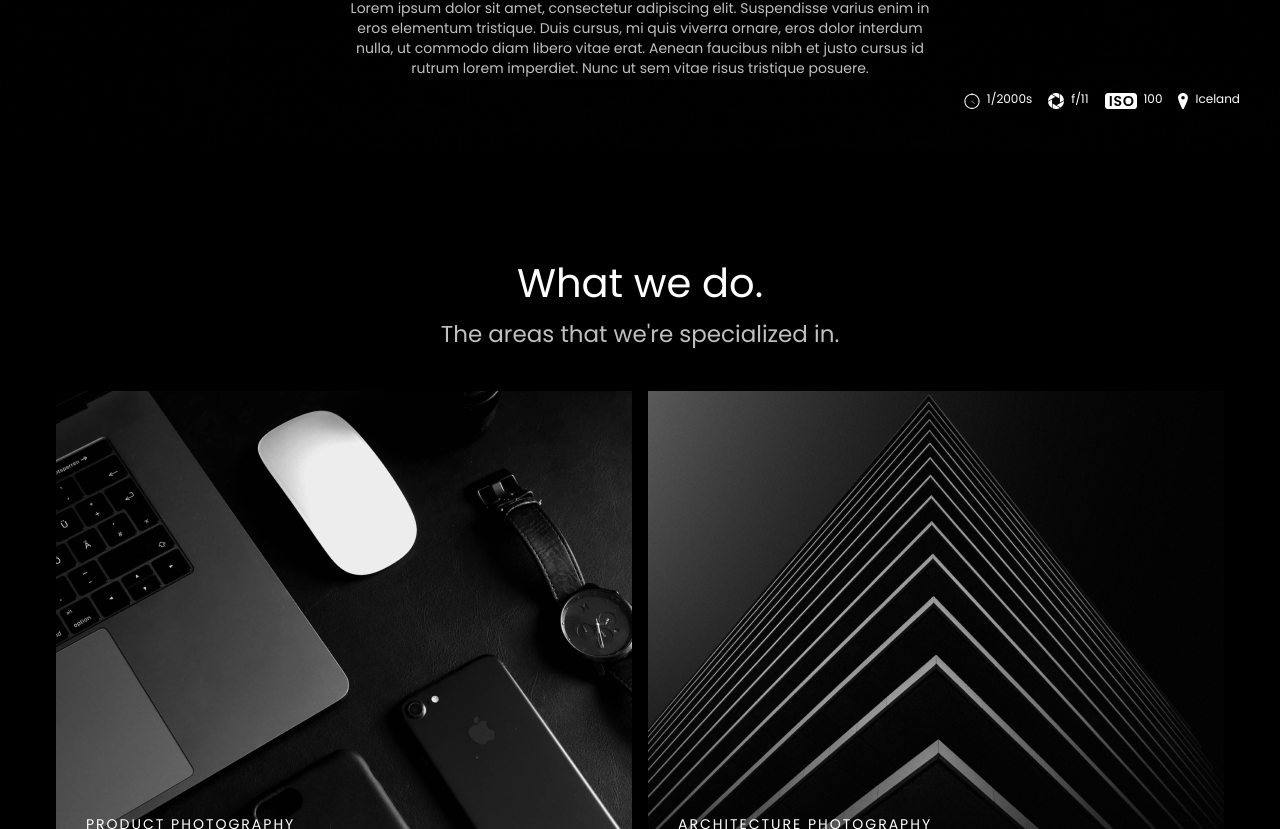
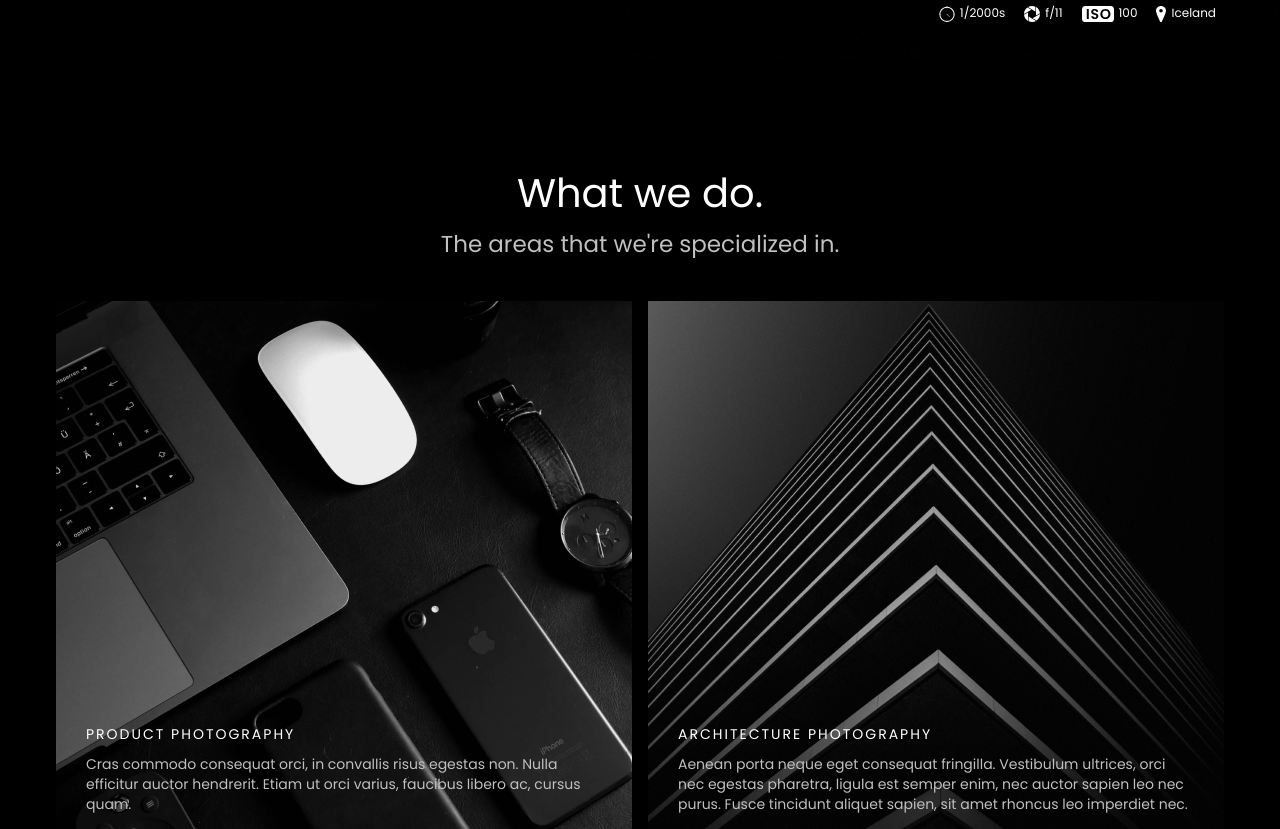
Before and after one commit to Dim000000n/aperture, a plain HTML site: page index.html in a window 1280 px wide. Shown: the part 741-1570 px from the top of the page. Drawn offline with Linux system fonts and the light colour scheme.

Commit message:
error correction

```diff
--- a/css/style.css
+++ b/css/style.css
@@ -36,6 +36,9 @@ body {
 header {
     background: #181818;
     padding: 24px 0;
+    position: fixed;
+    z-index: 1;
+    width: 100%;
 }
 
 header .container {
@@ -143,9 +146,6 @@ header nav ul li:last-child a {
     position: absolute;
     bottom: 40px;
     right: 40px;
-}
-
-.characteristics ul {
     display: flex;
     list-style: none;
 }
@@ -156,18 +156,42 @@ header nav ul li:last-child a {
     font-size: 12px;
     line-height: 12px;
     color: #FFFFFF;
-    margin-left: 16px;
-    display: flex;
+    margin-right: 24px;
 }
 
-.characteristics li img {
-    margin-right: 7px;
+.characteristics li:before {
+    content: "";
+    background-image: url(../images/characteristics-1.svg);
+    background-repeat: no-repeat;
+    height: 16px;
+    width: 16px;
+    display: inline-block;
+    bottom: -5px;
+    right: 5px;
+    position: relative;
+}
+
+.characteristics li:nth-child(2):before {
+    content: "";
+    background-image: url(../images/characteristics-2.svg);
+}
+
+.characteristics li:nth-child(3):before {
+    content: "";
+    background-image: url(../images/characteristics-3.svg);
+    width: 32px;
+}
+
+.characteristics li:nth-child(4):before {
+    content: "";
+    background-image: url(../images/characteristics-4.svg);
+    width: 10px;
 }
 
 /* What we do */
 
 .what-we-do {
-    padding: 113px 0 100px;
+    padding: 113px 0 84px;
 }
 
 .what-we-do .container {
@@ -199,19 +223,19 @@ header nav ul li:last-child a {
 .products {
     flex-wrap: wrap;
     align-content: space-between;
-    min-height: 1216px;
 }
 
 .products article {
     max-width: 576px;
     position: relative;
+    margin-bottom: 16px;
 }
 
 .products .description {
     position: absolute;
     left: 30px;
     bottom: 30px;
-    padding-right: 30px;
+    right: 30px;
 }
 
 .products .description h4 {
@@ -243,17 +267,17 @@ header nav ul li:last-child a {
     line-height: 20px;
     letter-spacing: 0.4px;
     color: #000000;
-    padding: 9px 10px 13px 42px;
-    position: relative;
+    padding: 5px 10px 5px 4px;
+    display: flex;
+    justify-content: space-between;
+    align-items: center;
+    max-width: 143px;
 }
 
 .btn:before {
     content: "";
     display: block;
     height: 32px;
-    left: 4px;
-    bottom: 5px;
-    position: absolute;
     width: 32px;
     background-color: #000000;
     border-radius: 50%;
@@ -438,3 +462,7 @@ header nav ul li:last-child a {
     color: #C0C0C0;
     margin-bottom: 22px;
 }
+
+.help .btn {
+    margin: auto;
+}
--- a/index.html
+++ b/index.html
@@ -10,6 +10,7 @@
     <link rel="preconnect" href="https://fonts.gstatic.com" crossorigin>
     <link href="https://fonts.googleapis.com/css2?family=Poppins&display=swap" rel="stylesheet">
     <link rel="stylesheet" href="css/style.css">
+    <link rel="stylesheet" href="css/media.css">
 </head>
 <body>
 <main>
@@ -45,14 +46,12 @@
             <h1>Aperture Studios</h1>
             <p>Lorem ipsum dolor sit amet, consectetur adipiscing elit. Suspendisse varius enim in eros elementum tristique. Duis cursus, mi quis viverra ornare, eros dolor interdum nulla, ut commodo diam libero vitae erat. Aenean faucibus nibh et justo cursus id rutrum lorem imperdiet. Nunc ut sem vitae risus tristique posuere.</p>
         </div>
-        <div class="characteristics">
-            <ul>
-                <li><img src="images/characteristics-1.svg" alt="image">1/2000s</li>
-                <li><img src="images/characteristics-2.svg" alt="image">f/11</li>
-                <li><img src="images/characteristics-3.svg" alt="image">100</li>
-                <li><img src="images/characteristics-4.svg" alt="image">Iceland</li>
-            </ul>
-        </div>
+        <ul class="characteristics">
+            <li>1/2000s</li>
+            <li>f/11</li>
+            <li>100</li>
+            <li>Iceland</li>
+        </ul>
     </section>
     <section class="what-we-do">
         <div class="container">
@@ -101,14 +100,12 @@
             <h5>Sunset at Mount Fuji</h5>
             <p>Duis tristique sed lorem a vestibulum. Cras commodo consequat orci, in convallis risus egestas non.</p>
         </div>
-        <div class="characteristics">
-            <ul>
-                <li><img src="images/characteristics-1.svg" alt="image">1''</li>
-                <li><img src="images/characteristics-2.svg" alt="image">f/16</li>
-                <li><img src="images/characteristics-3.svg" alt="image">400</li>
-                <li><img src="images/characteristics-4.svg" alt="image">Japan</li>
-            </ul>
-        </div>
+        <ul class="characteristics">
+            <li>1''</li>
+            <li>f/16</li>
+            <li>400</li>
+            <li>Japan</li>
+        </ul>
     </section>
     <section class="tools">
         <div class="container">
@@ -118,28 +115,24 @@
             <a class="btn" href="#">Check it out</a>
         </div>
         <div class="tools-image"></div>
-        <div class="characteristics">
-            <ul>
-                <li><img src="images/characteristics-1.svg" alt="image">1''</li>
-                <li><img src="images/characteristics-2.svg" alt="image">f/16</li>
-                <li><img src="images/characteristics-3.svg" alt="image">400</li>
-                <li><img src="images/characteristics-4.svg" alt="image">Japan</li>
-            </ul>
-        </div>
+        <ul class="characteristics">
+            <li>0,8''</li>
+            <li>f/5,6</li>
+            <li>100</li>
+            <li>Sweden</li>
+        </ul>
     </section>
     <section class="monstera">
         <div class="depiction">
             <h5>Monstera Leafs</h5>
             <p>Vestibulum sit amet urna turpis. Mauris euismod elit et nisi ultrices, ut faucibus orci tincidunt.</p>
         </div>
-        <div class="characteristics">
-            <ul>
-                <li><img src="images/characteristics-1.svg" alt="image">1/400s</li>
-                <li><img src="images/characteristics-2.svg" alt="image">f/3,5</li>
-                <li><img src="images/characteristics-3.svg" alt="image">100</li>
-                <li><img src="images/characteristics-4.svg" alt="image">CostaRica</li>
-            </ul>
-        </div>
+        <ul class="characteristics">
+            <li>1/400s</li>
+            <li>f/3,5</li>
+            <li>100</li>
+            <li>Costa Rica</li>
+        </ul>
     </section>
 
     <section class="past-clients">
@@ -161,14 +154,12 @@
             <h5>Star fall in the Himalayas</h5>
             <p>Nulla rhoncus feugiat eros quis consectetur. Morbi neque ex, condimentum dapibus congue et, vulputate ut ligula.</p>
         </div>
-        <div class="characteristics">
-            <ul>
-                <li><img src="images/characteristics-1.svg" alt="image">6''</li>
-                <li><img src="images/characteristics-2.svg" alt="image">f/11</li>
-                <li><img src="images/characteristics-3.svg" alt="image">800</li>
-                <li><img src="images/characteristics-4.svg" alt="image">Nepal</li>
-            </ul>
-        </div>
+        <ul class="characteristics">
+            <li>6''</li>
+            <li>f/11</li>
+            <li>800</li>
+            <li>Nepal</li>
+        </ul>
     </section>
 
     <section class="help">
```
Also changed, not shown: css/media.css (added, +11 -0 lines).
